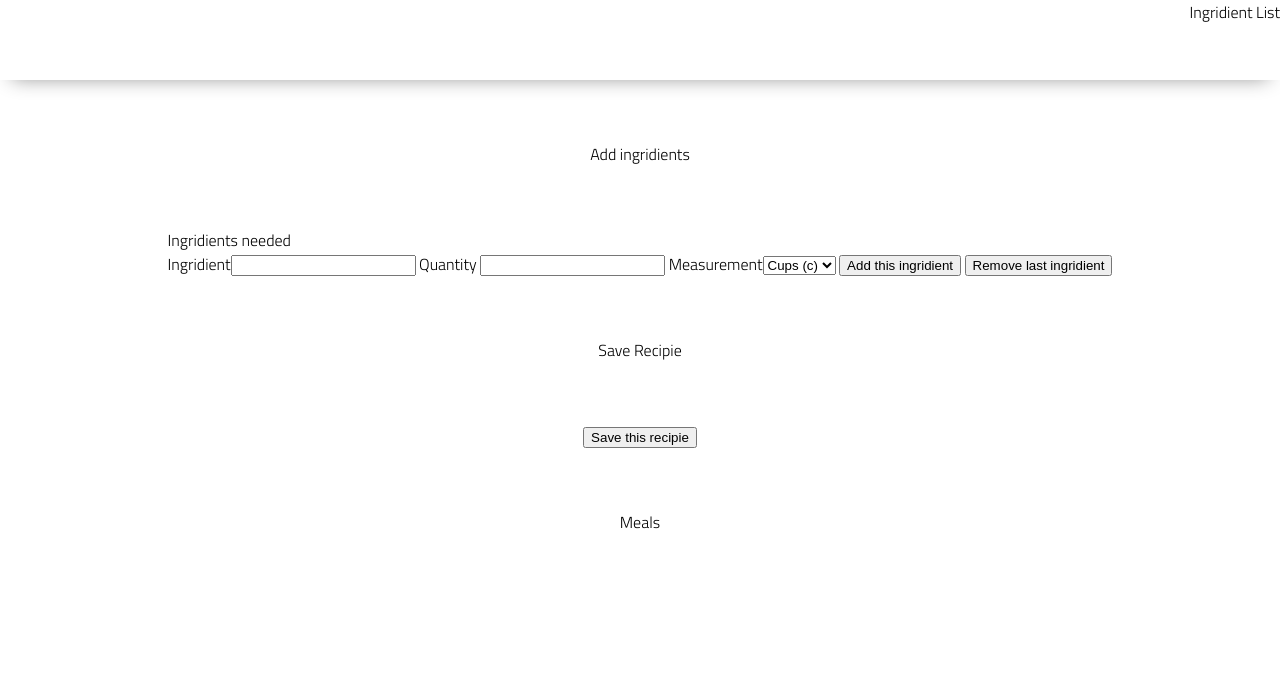
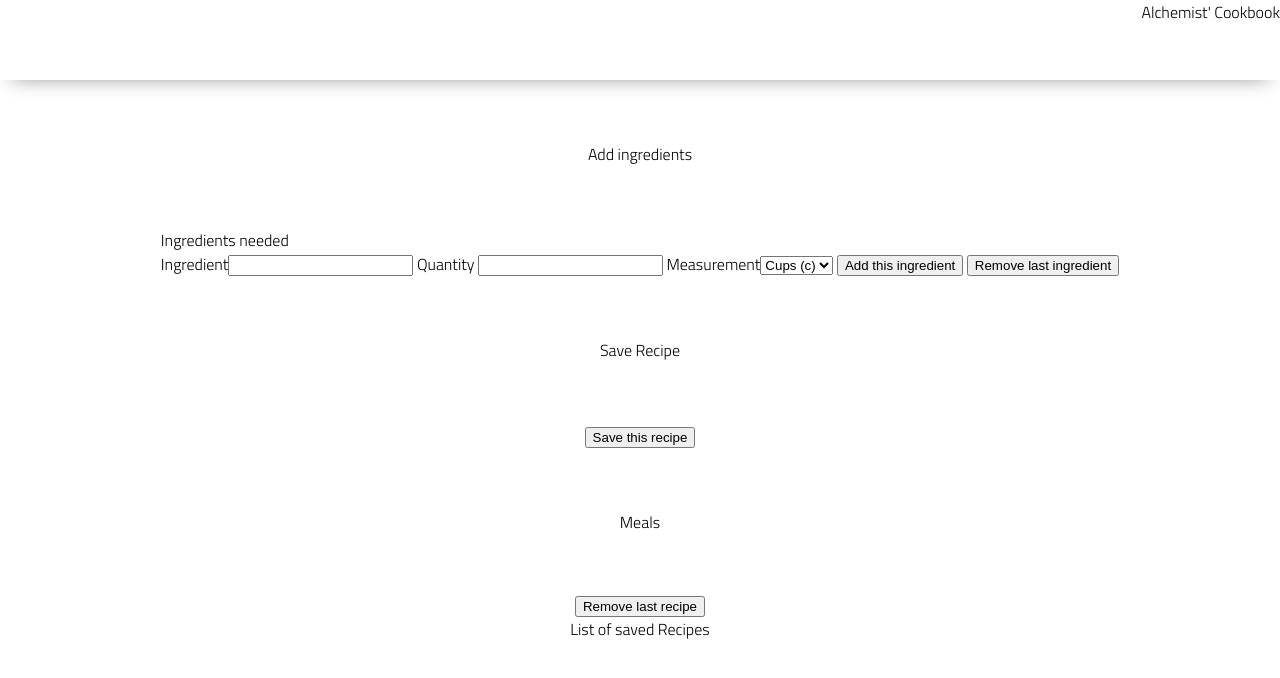
Before and after one commit to spmoriarty/MealPrepFS, a plain HTML site: page index.html in a window 1280 px wide. Drawn offline with Linux system fonts and the light colour scheme.

Commit message:
correcting some esLint errors in html

```diff
--- a/index.html
+++ b/index.html
@@ -12,32 +12,36 @@
     <title>Alchemy Meal Tracker</title>
 </head>
 
-    <header> Ingridient List</header>
+    <header> Alchemist' Cookbook</header>
         <main>
-            <section id="ingridients">Add ingridients</section>
+            <section id="ingridients">Add ingredients</section>
                 <div class="ingridient">
                     <form id="add-ingridients">
                         <div class="listed" id='list'>
-                            <ul>Ingridients needed</ul>
+                            <ul>Ingredients needed</ul>
                         </div>
-                        <lable>Ingridient<input name='ingridients' id='ingridient'></select></lable>
-                        <lable>Quantity <input type='number' name='quantity' id='quantity'></lable>
-                        <lable>Measurement<select name="measurementList" id='list'>
+                        <label>Ingredient<input name='ingredients' id='ingredient'></select></label>
+                        <label>Quantity <input type='number' name='quantity' id='quantity'></label>
+                        <label>Measurement<select name="measurementList" id='list'>
                             <option value = 'cups'>Cups (c)</option>
                             <option value= 'tableSpoons'>Tbsp</option>
                             <option value= 'teaSpoons'>Tsp</option>
                             <option value= 'ounces'>Oz</options>
                         </select>
-                        </lable>
-                        <button type='submit'>Add this ingridient</button>
-                        <button type='remove'>Remove last ingridient</button>
+                        </label>
+                        <button type='submit'>Add this ingredient</button>
+                        <button type='remove'>Remove last ingredient</button>
                     </form>
                 </div>
-            <section id="Save"> Save Recipie</section>
+            <section id="Save"> Save Recipe</section>
                 <div class='saves' id='save'>
-                    <button type='submit'>Save this recipie</button>
+                    <button type='submit'>Save this recipe</button>
                 </div>
             <section id="meals">Meals</section>
+                    <button type='remove'>Remove last recipe</button>
+                <div id="mealsSaved" id='mealSaved'>
+                    <ul>List of saved Recipes</ul>
+                </div>
         </main>
 
 
```
Also changed, not shown: 1 other file.
